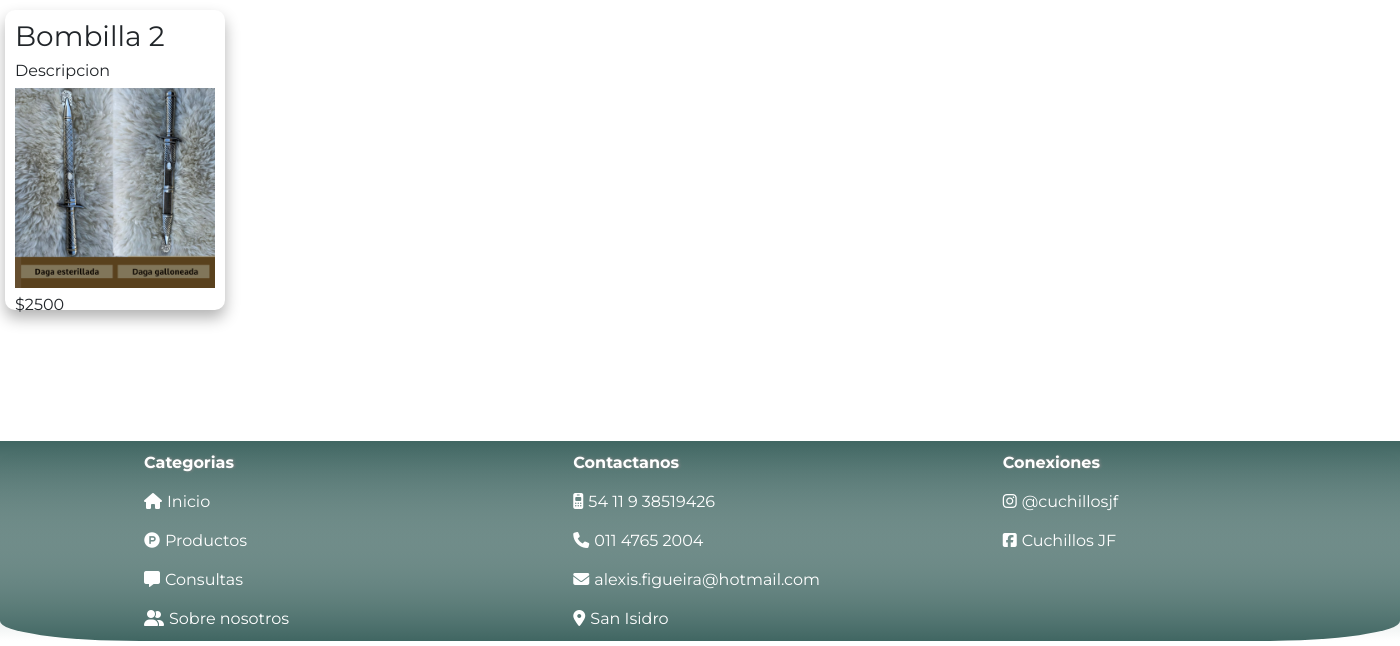
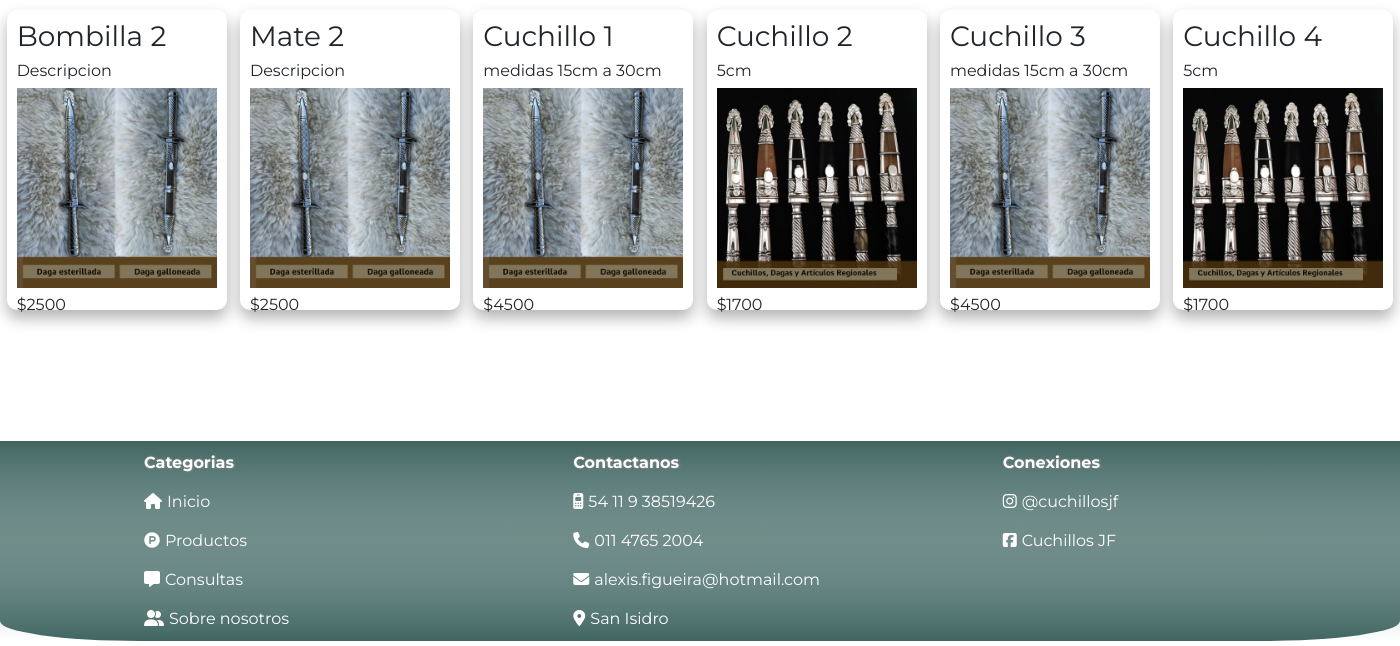
Before and after one commit to alexis-figueira/cuchillosJF, a PHP site: page /pages.html/pruebas.html in a window 1400 px wide. Shown: the part 159-805 px from the top of the page. Run offline with PHP 8.4, Linux system fonts and the light colour scheme; some libraries are stand-ins or nearby versions.

Commit message:
no puedo

```diff
--- a/estilos/pruebas.css
+++ b/estilos/pruebas.css
@@ -17,3 +17,9 @@
     border-radius: 10px;
     z-index:1000;
 }
+
+.miContenedor {
+    display: flex;
+    flex-direction: row;
+    justify-content: space-around;
+}
--- a/index.html
+++ b/index.html
@@ -101,8 +101,12 @@
             </ul>
         </div>
     </footer>
+
+
+    <!-- script -->
     <script src="https://code.jquery.com/jquery-3.7.1.js"></script>
     <script src="./scripts/base.js"></script>
+    <script src="./scripts/prueba.js"></script>
     <script src="./scripts/index.js"></script>
 
 </body>
--- a/scripts/base.js
+++ b/scripts/base.js
@@ -16,6 +16,8 @@ $(document).ready(function(){
         arrProductos = resultado;
         for (let i=0 ; i<arrProductos.cuchillos.length ; i++){
             setCard(arrProductos.cuchillos[i].nombre, arrProductos.cuchillos[i].descripcion, "../img/"+arrProductos.cuchillos[i].img, arrProductos.cuchillos[i].precio,"article-prod");
+            setCard(arrProductos.cuchillos[i].nombre, arrProductos.cuchillos[i].descripcion, "../img/"+arrProductos.cuchillos[i].img, arrProductos.cuchillos[i].precio,"miContenedor");
+
         };
         $(".article-prod .img__card").css("animation-name", "ani-translate-ing")
         $(".article-prod .img__card").css("animation-duration", "1.5s");
--- a/scripts/prueba.js
+++ b/scripts/prueba.js
@@ -1,11 +1,14 @@
 setCard ("Bombilla 2", "Descripcion", "../img/cuchillo alfombardo.jpg", "2500", "miContenedor");
+setCard ("Mate 2", "Descripcion", "../img/cuchillo alfombardo.jpg", "2500", "miContenedor");
+
+
 
 $(".img__card").click(function(evento){
     console.log(evento.currentTarget);
     let miCarta = evento.currentTarget;
     let miProd = miCarta.firstChild.innerHTML ;
     console.log("miprod es " + miProd);
-
+    $(".miModal .img__card").remove();
     $(".miModal").css("display", "block");
 
     let encontro = false;
```
Also changed, not shown: scripts/index.js (line endings or trailing spaces).
